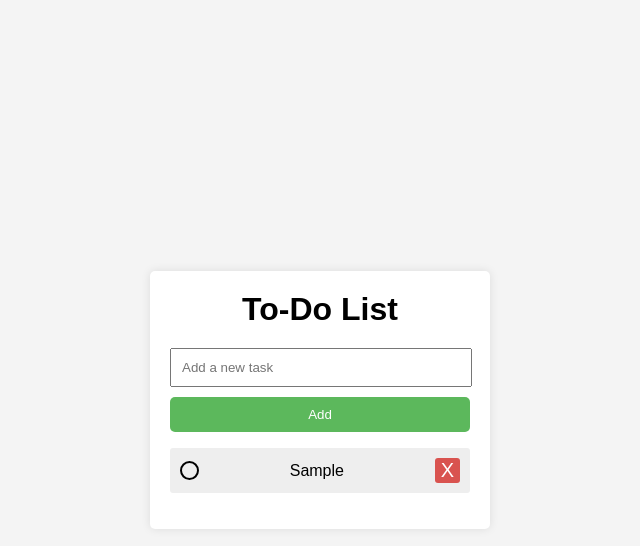
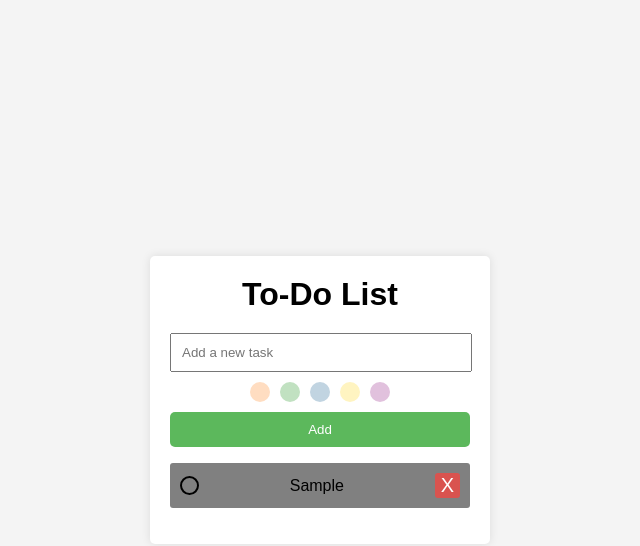
Before and after one commit to bill502/todo-list, a plain HTML site: page index.html in a window 1280 px wide. Both pictures are taken after typing "Sample" into the empty fields and a click on the button "Add". Shown: the whole page, without its empty margins (320-960 px from the left). Drawn offline with Linux system fonts and the light colour scheme.

Commit message:
Added color coding option for tasks

```diff
--- a/index.html
+++ b/index.html
@@ -10,6 +10,13 @@
     <div id="todo-container">
         <h1>To-Do List</h1>
         <input type="text" id="todo-input" placeholder="Add a new task">
+        <div id="color-options">
+            <button class="color-btn" data-color="#FFDDC1" style="background-color: #FFDDC1;"></button>
+            <button class="color-btn" data-color="#C1E1C1" style="background-color: #C1E1C1;"></button>
+            <button class="color-btn" data-color="#C1D4E1" style="background-color: #C1D4E1;"></button>
+            <button class="color-btn" data-color="#FFF4C1" style="background-color: #FFF4C1;"></button>
+            <button class="color-btn" data-color="#E1C1DD" style="background-color: #E1C1DD;"></button>
+        </div>
         <button id="add-todo">Add</button>
         <ul id="todo-list"></ul>
     </div>
--- a/script.js
+++ b/script.js
@@ -1,3 +1,18 @@
+let selectedColor = 'gray'; // Default color
+
+const colorButtons = document.querySelectorAll('.color-btn');
+
+colorButtons.forEach(button => {
+    button.addEventListener('click', function() {
+        // Remove 'selected' class from all buttons
+        colorButtons.forEach(btn => btn.classList.remove('selected'));
+        // Add 'selected' class to the clicked button
+        button.classList.add('selected');
+        // Set the selected color
+        selectedColor = button.getAttribute('data-color');
+    });
+});
+
 document.getElementById('add-todo').addEventListener('click', function() {
     const todoInput = document.getElementById('todo-input');
     const todoText = todoInput.value;
@@ -10,6 +25,7 @@ document.getElementById('add-todo').addEventListener('click', function() {
     const todoList = document.getElementById('todo-list');
     const newTodo = document.createElement('li');
     newTodo.classList.add('task');
+    newTodo.style.backgroundColor = selectedColor;
 
     // Create the circle element
     const circle = document.createElement('div');
--- a/style.css
+++ b/style.css
@@ -103,12 +103,12 @@ body {
 }
 
 .circle.completed {
-    background-color: rgb(71, 71, 71);
+    background-color: rgb(53, 53, 53);
 }
 
 .delete-button {
     background-color: transparent;
-    color: rgb(255, 88, 88);
+    color: black;
     border: none;
     font-size: 20px;
     cursor: pointer;
@@ -118,3 +118,22 @@ body {
 .delete-button:hover {
     color: red;
 }
+
+#color-options {
+    display: flex;
+    justify-content: center;
+    margin-bottom: 10px;
+}
+
+.color-btn {
+    width: 20px;
+    height: 20px;
+    border: none;
+    border-radius: 50%;
+    margin: 0 5px;
+    cursor: pointer;
+}
+
+.color-btn.selected {
+    border: 2px solid black;
+}
```
